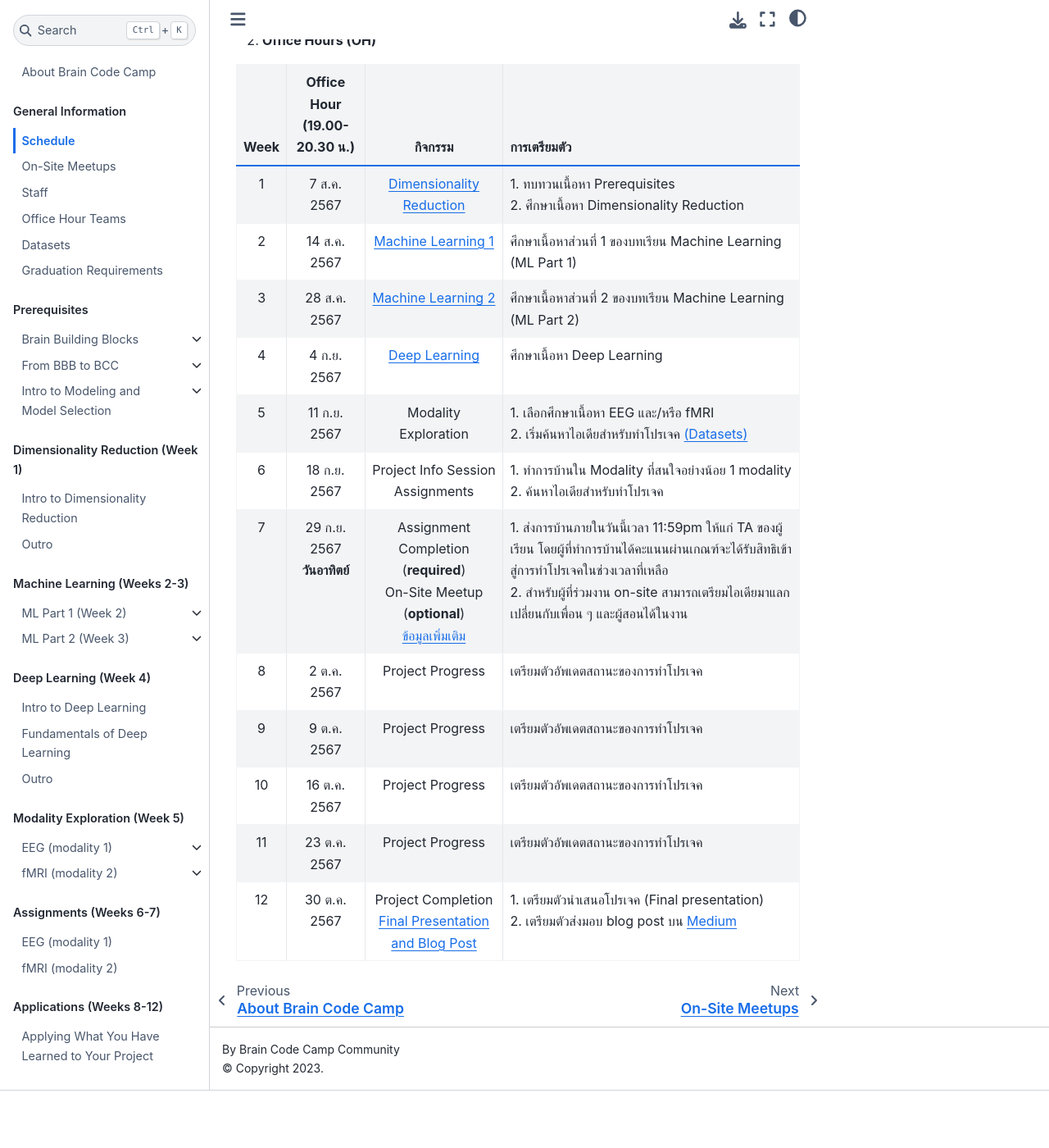
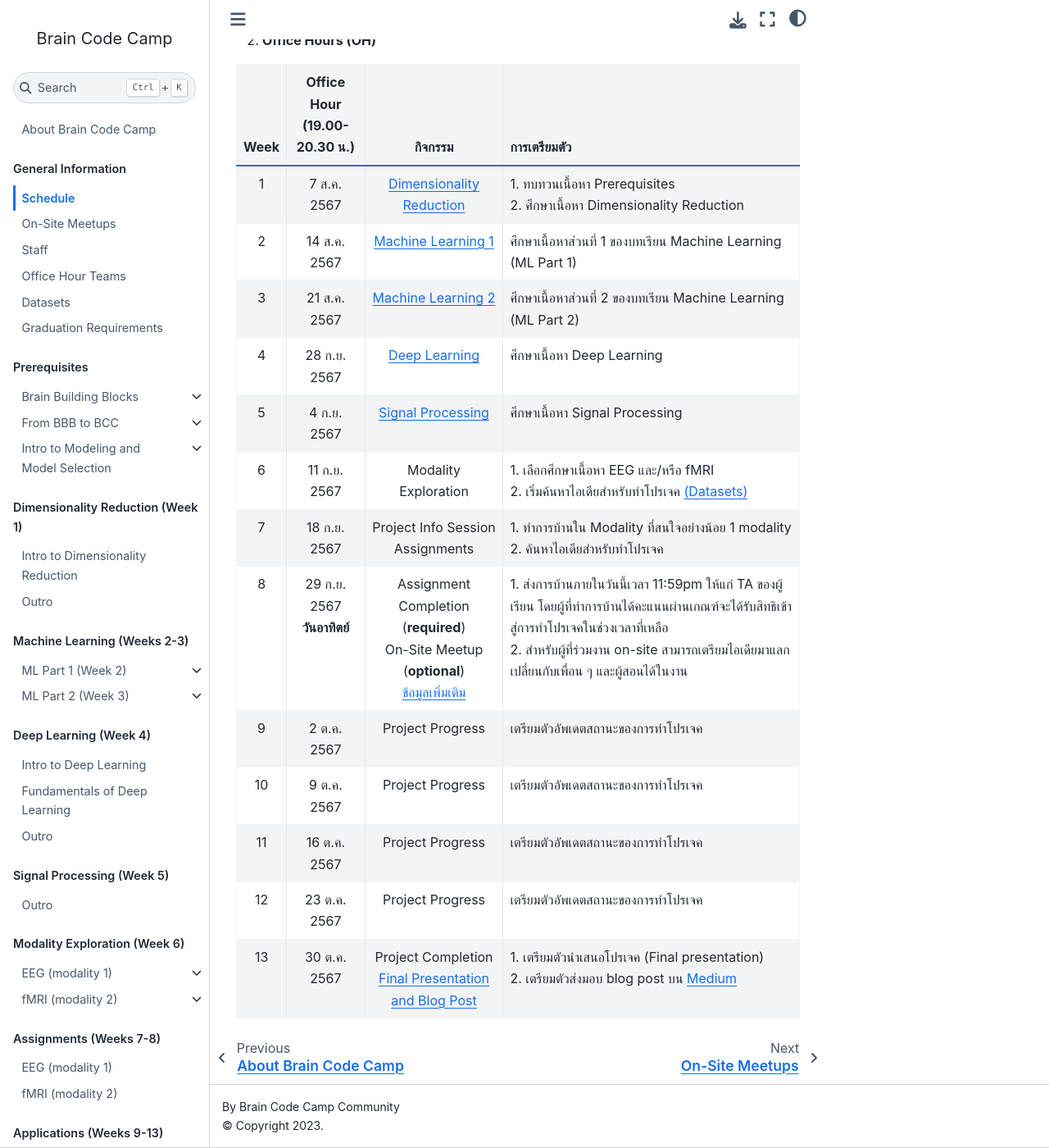
Before and after one commit to braincodecamp/brainCodeCamp2024, a Jupyter Book: the page built from GeneralInfo/schedule.md, in a window 1280 px wide and 1400 px high, scrolled down 362 px. Shown: the whole window at 82% size. Built offline with Jupyter Book 1.0.4 settings and Sphinx 7.4.7 and the Sphinx Book theme 1.1.4, drawn with Linux system fonts in a browser that asks for light colours; pages that are not in the unit, such as notebooks, are missing from menus; before the commit the page ends 1692 px from its top, so only the background shows below that.

Commit message:
Update schedule

```diff
--- a/GeneralInfo/schedule.md
+++ b/GeneralInfo/schedule.md
@@ -15,13 +15,14 @@
 | :--: | :-------------------------------: | :---------------------------------------------------------------------------------------------------------------------------------------: | :---------------------------------------------------------------------------------------------------------------------------------------------------------------------------------------------------------------------------------------------- |
 |  1   |            7 ส.ค. 2567            |                           [Dimensionality Reduction](/Fundamentals/DimensionalityReduction/dim_reduct_intro.md)                           | 1. ทบทวนเนื้อหา Prerequisites <br> 2. ศึกษาเนื้อหา Dimensionality Reduction                                                                                                                                                                     |
 |  2   |           14 ส.ค. 2567            |                                   [Machine Learning 1](/Fundamentals/MachineLearning/ml_part1_intro.md)                                   | ศึกษาเนื้อหาส่วนที่ 1 ของบทเรียน Machine Learning (ML Part 1)                                                                                                                                                                                   |
-|  3   |           28 ส.ค. 2567            |                                   [Machine Learning 2](/Fundamentals/MachineLearning/ml_part2_intro.md)                                   | ศึกษาเนื้อหาส่วนที่ 2 ของบทเรียน Machine Learning (ML Part 2)                                                                                                                                                                                   |
-|  4   |            4 ก.ย. 2567            |                                    [Deep Learning](/Fundamentals/DeepLearning/deep_learning_intro.md)                                     | ศึกษาเนื้อหา Deep Learning                                                                                                                                                                                                                      |
-|  5   |           11 ก.ย. 2567            |                                                           Modality Exploration                                                            | 1. เลือกศึกษาเนื้อหา EEG และ/หรือ fMRI <br> 2. เริ่มค้นหาไอเดียสำหรับทำโปรเจค [(Datasets)](/GeneralInfo/datasets.md)                                                                                                                            |
-|  6   |           18 ก.ย. 2567            |                                                   Project Info Session <br> Assignments                                                   | 1. ทำการบ้านใน Modality ที่สนใจอย่างน้อย 1 modality <br> 2. ค้นหาไอเดียสำหรับทำโปรเจค                                                                                                                                                           |
-|  7   | 29 ก.ย. 2567 <br> **วันอาทิตย์**  | Assignment Completion <br> (**required**) <br> On-Site Meetup <br> (**optional**) <br> [ข้อมูลเพิ่มเติม](/GeneralInfo/on-site-meetups.md) | 1. ส่งการบ้านภายในวันนี้เวลา 11:59pm ให้แก่ TA ของผู้เรียน โดยผู้ที่ทำการบ้านได้คะแนนผ่านเกณฑ์จะได้รับสิทธิเข้าสู่การทำโปรเจคในช่วงเวลาที่เหลือ <br> 2. สำหรับผู้ที่ร่วมงาน on-site สามารถเตรียมไอเดียมาแลกเปลี่ยนกับเพื่อน ๆ และผู้สอนได้ในงาน |
-|  8   |            2 ต.ค. 2567            |                                                             Project Progress                                                              | เตรียมตัวอัพเดตสถานะของการทำโปรเจค                                                                                                                                                                                                              |
-|  9   |            9 ต.ค. 2567            |                                                             Project Progress                                                              | เตรียมตัวอัพเดตสถานะของการทำโปรเจค                                                                                                                                                                                                              |
-|  10  |           16 ต.ค. 2567            |                                                             Project Progress                                                              | เตรียมตัวอัพเดตสถานะของการทำโปรเจค                                                                                                                                                                                                              |
-|  11  |           23 ต.ค. 2567            |                                                             Project Progress                                                              | เตรียมตัวอัพเดตสถานะของการทำโปรเจค                                                                                                                                                                                                              |
-|  12  |           30 ต.ค. 2567            |                    Project Completion <br> [Final Presentation and Blog Post](/GeneralInfo/graduation_requirements.md)                    | 1. เตรียมตัวนำเสนอโปรเจค (Final presentation) <br> 2. เตรียมตัวส่งมอบ blog post บน [Medium](https://medium.com/)                                                                                                                                |
+|  3   |           21 ส.ค. 2567            |                                   [Machine Learning 2](/Fundamentals/MachineLearning/ml_part2_intro.md)                                   | ศึกษาเนื้อหาส่วนที่ 2 ของบทเรียน Machine Learning (ML Part 2)                                                                                                                                                                                   |
+|  4   |           28 ก.ย. 2567            |                                    [Deep Learning](/Fundamentals/DeepLearning/deep_learning_intro.md)                                     | ศึกษาเนื้อหา Deep Learning                                                                                                                                                                                                                      |
+|  5   |            4 ก.ย. 2567            |                              [Signal Processing](/Fundamentals/SignalProcessing/signal_processing_intro.md)                               | ศึกษาเนื้อหา Signal Processing                                                                                                                                                                                                                  |
+|  6   |           11 ก.ย. 2567            |                                                           Modality Exploration                                                            | 1. เลือกศึกษาเนื้อหา EEG และ/หรือ fMRI <br> 2. เริ่มค้นหาไอเดียสำหรับทำโปรเจค [(Datasets)](/GeneralInfo/datasets.md)                                                                                                                            |
+|  7   |           18 ก.ย. 2567            |                                                   Project Info Session <br> Assignments                                                   | 1. ทำการบ้านใน Modality ที่สนใจอย่างน้อย 1 modality <br> 2. ค้นหาไอเดียสำหรับทำโปรเจค                                                                                                                                                           |
+|  8   | 29 ก.ย. 2567 <br> **วันอาทิตย์**  | Assignment Completion <br> (**required**) <br> On-Site Meetup <br> (**optional**) <br> [ข้อมูลเพิ่มเติม](/GeneralInfo/on-site-meetups.md) | 1. ส่งการบ้านภายในวันนี้เวลา 11:59pm ให้แก่ TA ของผู้เรียน โดยผู้ที่ทำการบ้านได้คะแนนผ่านเกณฑ์จะได้รับสิทธิเข้าสู่การทำโปรเจคในช่วงเวลาที่เหลือ <br> 2. สำหรับผู้ที่ร่วมงาน on-site สามารถเตรียมไอเดียมาแลกเปลี่ยนกับเพื่อน ๆ และผู้สอนได้ในงาน |
+|  9   |            2 ต.ค. 2567            |                                                             Project Progress                                                              | เตรียมตัวอัพเดตสถานะของการทำโปรเจค                                                                                                                                                                                                              |
+|  10  |            9 ต.ค. 2567            |                                                             Project Progress                                                              | เตรียมตัวอัพเดตสถานะของการทำโปรเจค                                                                                                                                                                                                              |
+|  11  |           16 ต.ค. 2567            |                                                             Project Progress                                                              | เตรียมตัวอัพเดตสถานะของการทำโปรเจค                                                                                                                                                                                                              |
+|  12  |           23 ต.ค. 2567            |                                                             Project Progress                                                              | เตรียมตัวอัพเดตสถานะของการทำโปรเจค                                                                                                                                                                                                              |
+|  13  |           30 ต.ค. 2567            |                    Project Completion <br> [Final Presentation and Blog Post](/GeneralInfo/graduation_requirements.md)                    | 1. เตรียมตัวนำเสนอโปรเจค (Final presentation) <br> 2. เตรียมตัวส่งมอบ blog post บน [Medium](https://medium.com/)                                                                                                                                |
--- a/_toc.yml
+++ b/_toc.yml
@@ -118,7 +118,15 @@
       - file: Fundamentals/DeepLearning/cnn_cdt_pytorch
       - file: Fundamentals/DeepLearning/deep_learning_outro
 
-  - caption: Modality Exploration (Week 5)
+  - caption: Signal Processing (Week 5)
+    chapters:
+      - file: Fundamentals/SignalProcessing/signal_processing_part1_sampling_averaging
+      - file: Fundamentals/SignalProcessing/signal_processing_part2_dft
+      - file: Fundamentals/SignalProcessing/signal_processing_part3_STFT
+      - file: Fundamentals/SignalProcessing/signal_processing_part4_application
+      - file: Fundamentals/SignalProcessing/signal_processing_outro
+
+  - caption: Modality Exploration (Week 6)
     chapters:
       - file: Fundamentals/ModalityExploration/EEG/eeg
         title: EEG (modality 1)
@@ -129,27 +137,19 @@
         sections:
           - file: Fundamentals/ModalityExploration/fMRI/fmri_code_part1
 
-  - caption: Assignments (Weeks 6-7)
+  - caption: Assignments (Weeks 7-8)
     chapters:
       - file: Fundamentals/ModalityExploration/Assignments/EEG-assignment/eeg-assignment
         title: EEG (modality 1)
       - file: Fundamentals/ModalityExploration/Assignments/fMRI-assignment/fmri-assignment
         title: fMRI (modality 2)
 
-  - caption: Applications (Weeks 8-12)
+  - caption: Applications (Weeks 9-13)
     chapters:
       - file: Applications/MiniProjects
 
   - caption: Extra Lectures
     chapters:
-      - file: ExtraResources/SignalProcessing/signal_processing_intro
-        title: Signal Processing
-        sections:
-          - file: ExtraResources/SignalProcessing/signal_processing_part1_sampling_averaging
-          - file: ExtraResources/SignalProcessing/signal_processing_part2_dft
-          - file: ExtraResources/SignalProcessing/signal_processing_part3_STFT
-          - file: ExtraResources/SignalProcessing/signal_processing_part4_application
-          - file: ExtraResources/SignalProcessing/signal_processing_outro
       - file: ExtraResources/RecurrentNeuralNetwork
       - file: ExtraResources/AttentionTransformer
       - file: ExtraResources/GraphNeuralNetwork
```
Also changed, not shown: Fundamentals/SignalProcessing/signal_processing_intro.md (renamed from ExtraResources/SignalProcessing/signal_processing_intro.md), Fundamentals/SignalProcessing/signal_processing_outro.md (renamed from ExtraResources/SignalProcessing/signal_processing_outro.md), 12 other files.
